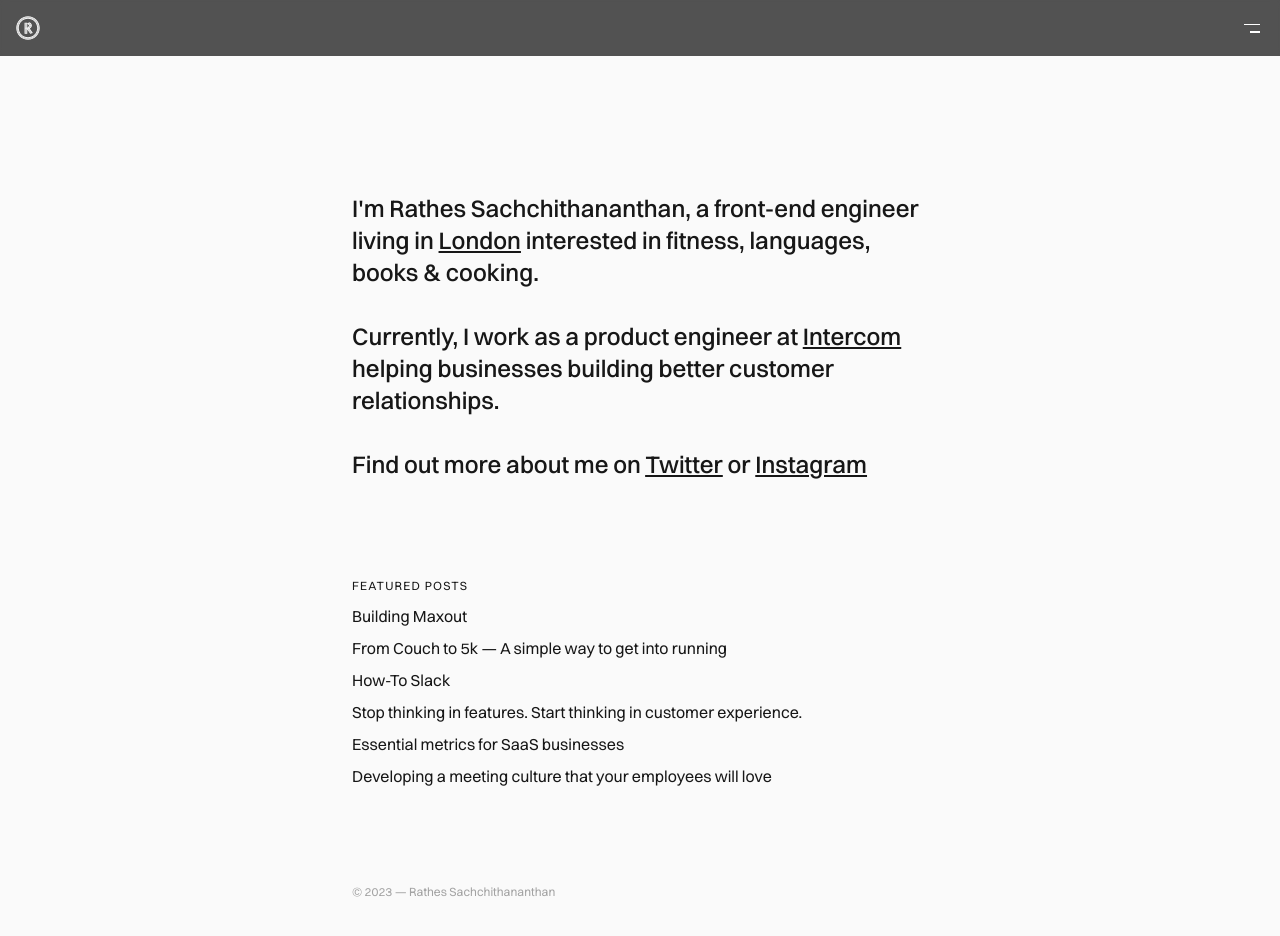
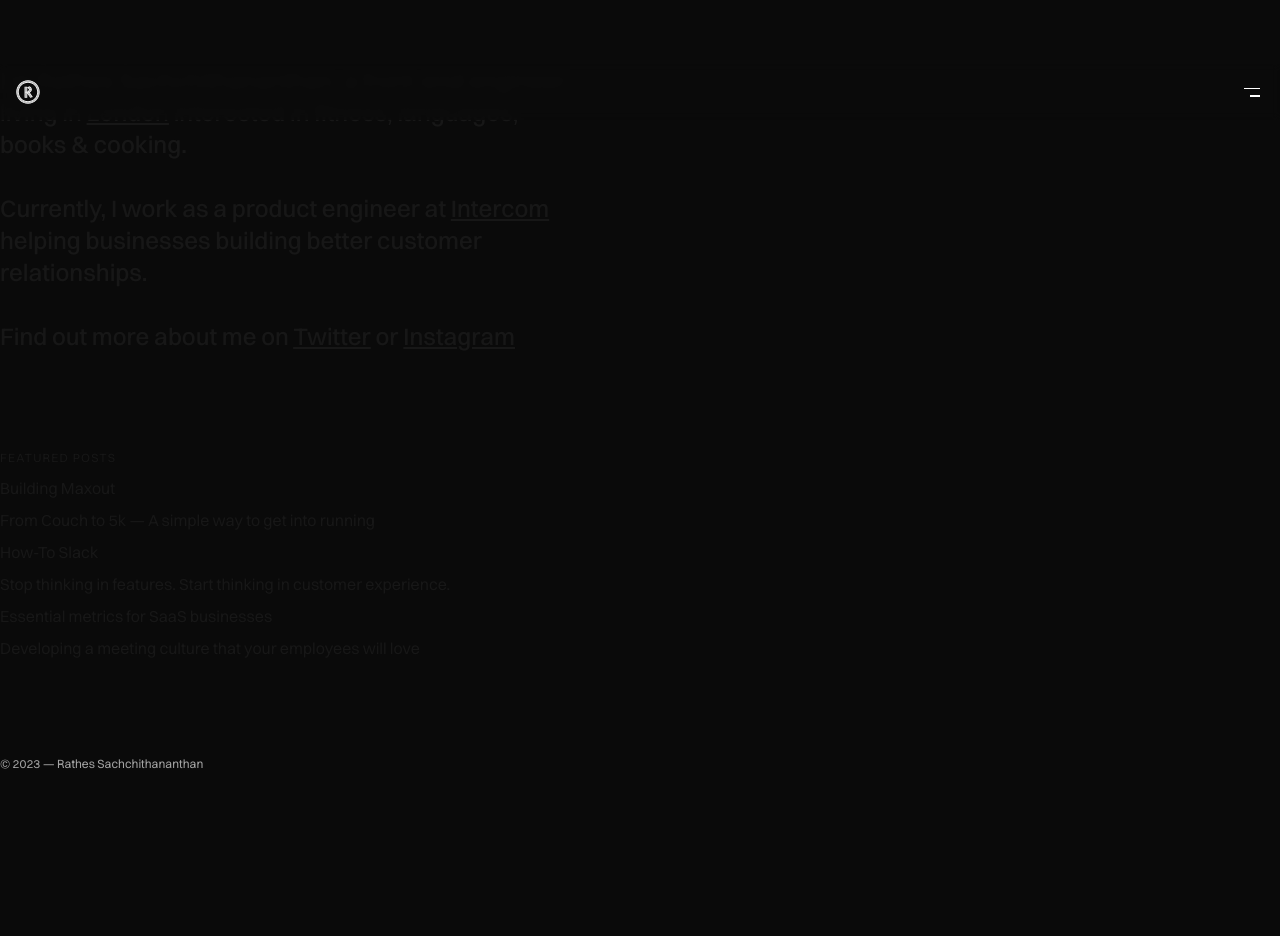
Before and after one commit to rathesDot/rathes.me, a Next.js app: page / in a window 1280 px wide. Shown: the top 936 px of the page. After the commit the page ends 868 px from the top, so only its background shows below. Built offline with nearby package versions, Linux system fonts and the light colour scheme.

Commit message:
💄 Reset existing styles

```diff
--- a/src/layouts/PageLayout/PageLayout.tsx
+++ b/src/layouts/PageLayout/PageLayout.tsx
@@ -6,9 +6,9 @@ const PageLayout: React.FC<React.PropsWithChildren<unknown>> = ({
   children,
 }) => {
   return (
-    <main className="bg-neutral-50 px-8 font-sans text-neutral-900 dark:bg-neutral-900 dark:text-neutral-50">
+    <main className="font-sans">
       <Navigation />
-      <div className="mx-auto flex min-h-screen max-w-xl flex-col justify-between pt-32">
+      <div>
         {children}
         <Footer />
       </div>
```
